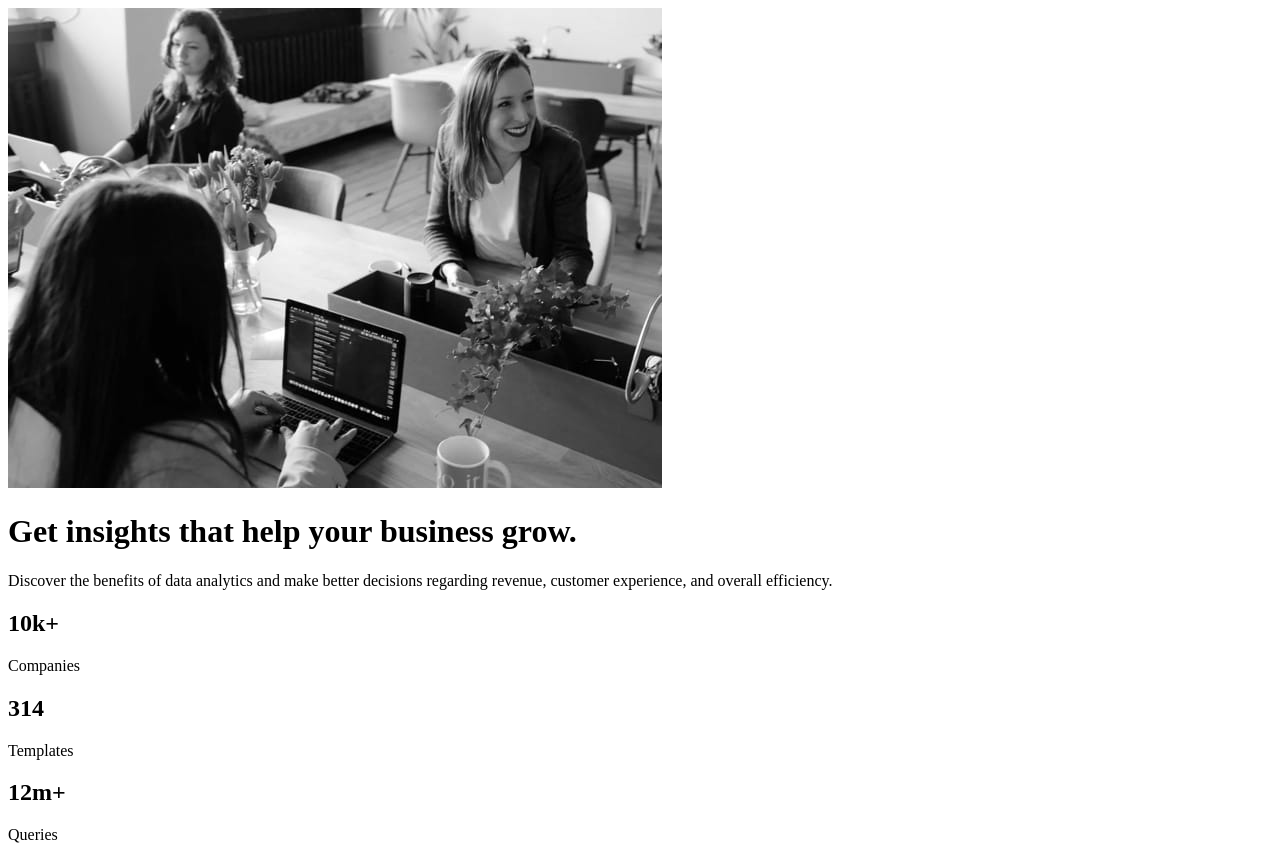
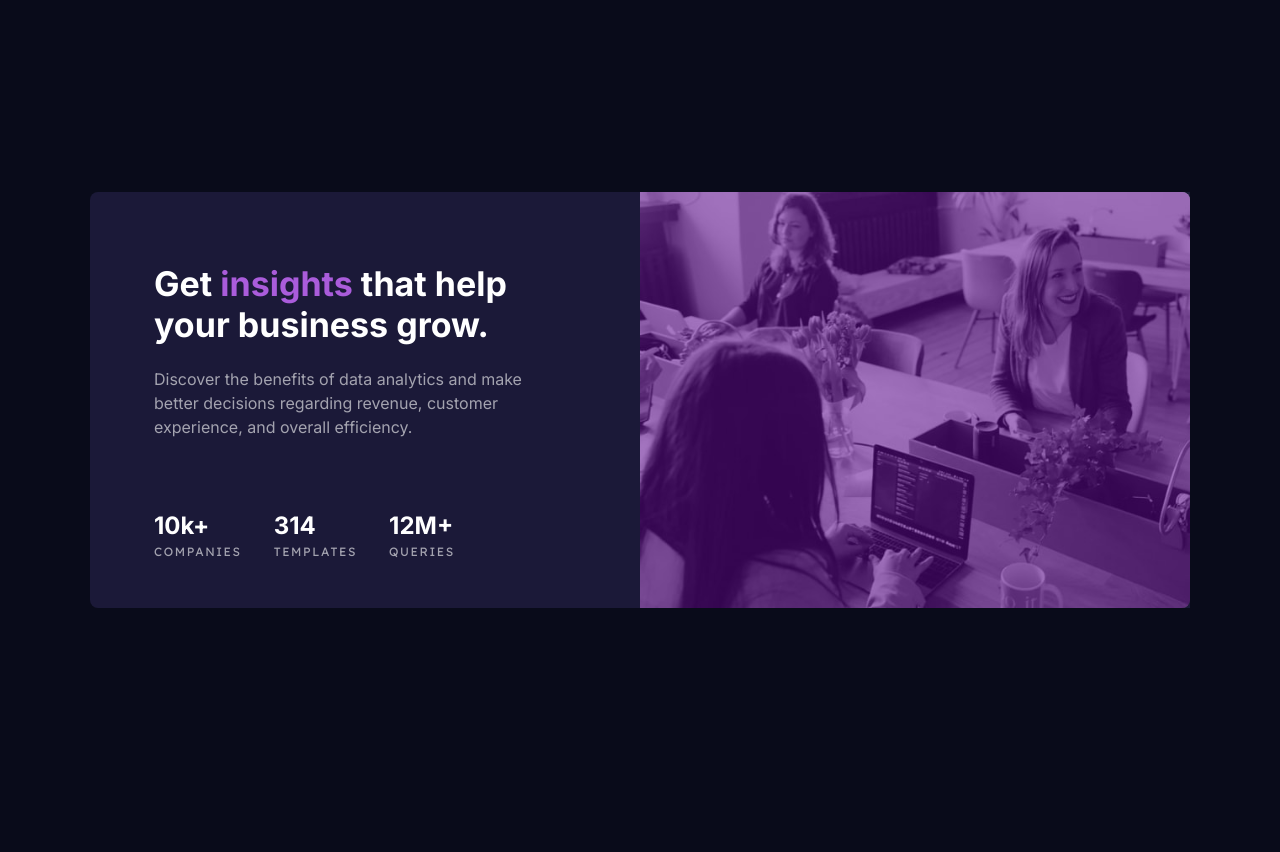
Before and after one commit to jflsk/Stats-Preview-Card, a plain HTML site: page index.html in a window 1280 px wide. After the commit the page ends 800 px from the top, so only its background shows below. Drawn offline with Linux system fonts and the light colour scheme.

Commit message:
fix: overlay div & alter div class names

```diff
--- a/index.html
+++ b/index.html
@@ -5,6 +5,7 @@
   <meta name="viewport" content="width=device-width, initial-scale=1.0"> <!-- displays site properly based on user's device -->
 
   <link rel="icon" type="image/png" sizes="32x32" href="./images/favicon-32x32.png">
+  <link rel="stylesheet" href="src/styles/styles.css">
 
   <title>Frontend Mentor | Stats preview card component</title>
 
@@ -12,7 +13,10 @@
 <body>
 
     <div class="main-container">
+        <div class="overlay-hero">
             <img src="src/img/image-header-mobile.jpg" alt="Hero Image" class="hero-image">
+        </div>
+        <div class="container__content">
             <h1 class="head-text">
                 Get <span class="head-txt-highlight">insights</span> that help your business grow.
             </h1>
@@ -20,7 +24,7 @@
                 Discover the benefits of data analytics and make better decisions regarding revenue, customer
                 experience, and overall efficiency.
             </p>
-        <div class="container__stats">
+            <div class="content__stats">
                 <div class="stats__individual">
                     <h2 class="stats-title">10k+</h2>
                     <span class="stats-type">Companies</span>
@@ -30,7 +34,7 @@
                     <span class="stats-type">Templates</span>
                 </div>
                 <div class="stats__individual">
-                <h2 class="stats-title">12m+</h2>
+                    <h2 class="stats-title uppercase">12m+</h2>
                     <span class="stats-type">Queries</span>
                 </div>
             </div>
```
Lines whose indentation alone changed are shown as unchanged.
